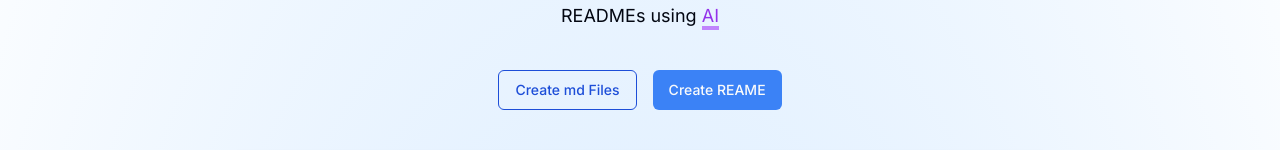
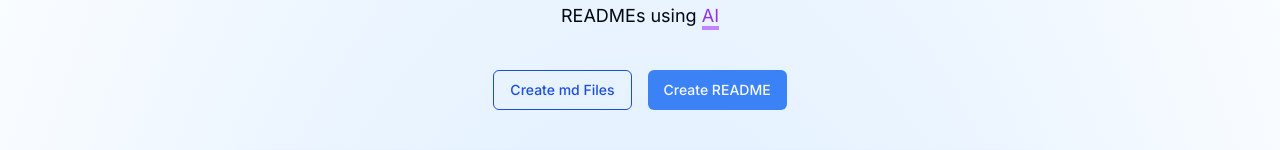
Before and after one commit to TheShiveshNetwork/readmekraft, a Next.js app: page / in a window 1280 px wide. Shown: the part 374-524 px from the top of the page. Built offline with nearby package versions, Linux system fonts and the light colour scheme.

Commit message:
Update page.tsx
changed REAME to README

```diff
--- a/app/page.tsx
+++ b/app/page.tsx
@@ -29,7 +29,7 @@ export default function Home() {
             <Link href={"/createFiles"}>Create md Files</Link>
           </Button>
           <Button asChild className="bg-blue-500 hover:bg-blue-600">
-            <Link href={"/createReadme"}>Create REAME</Link>
+            <Link href={"/createReadme"}>Create README</Link>
           </Button>
         </div>
         <Image
```
